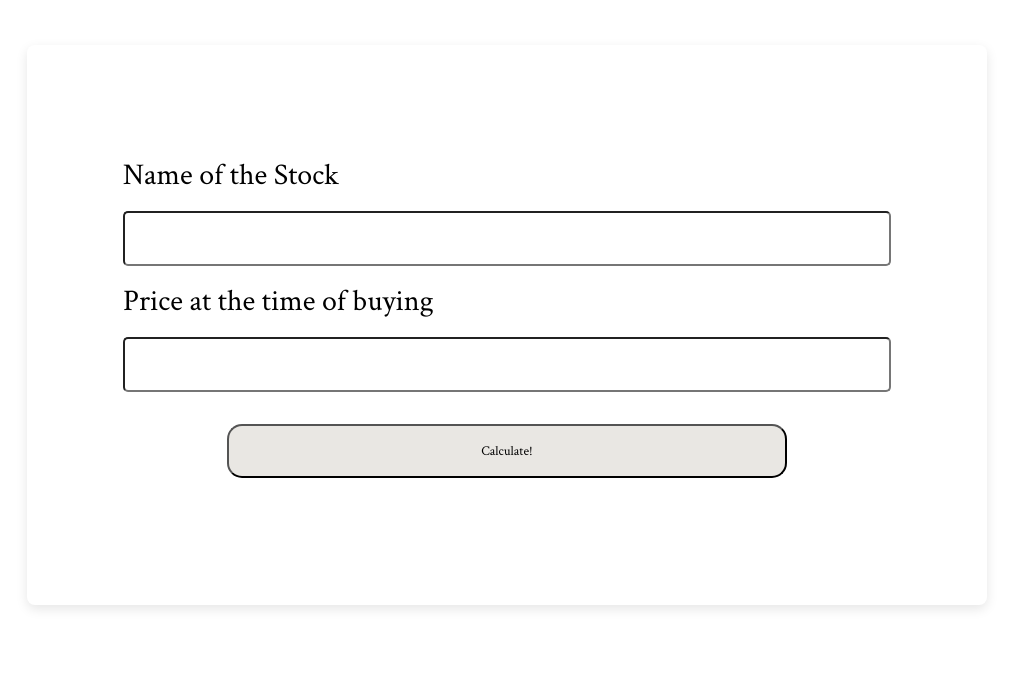
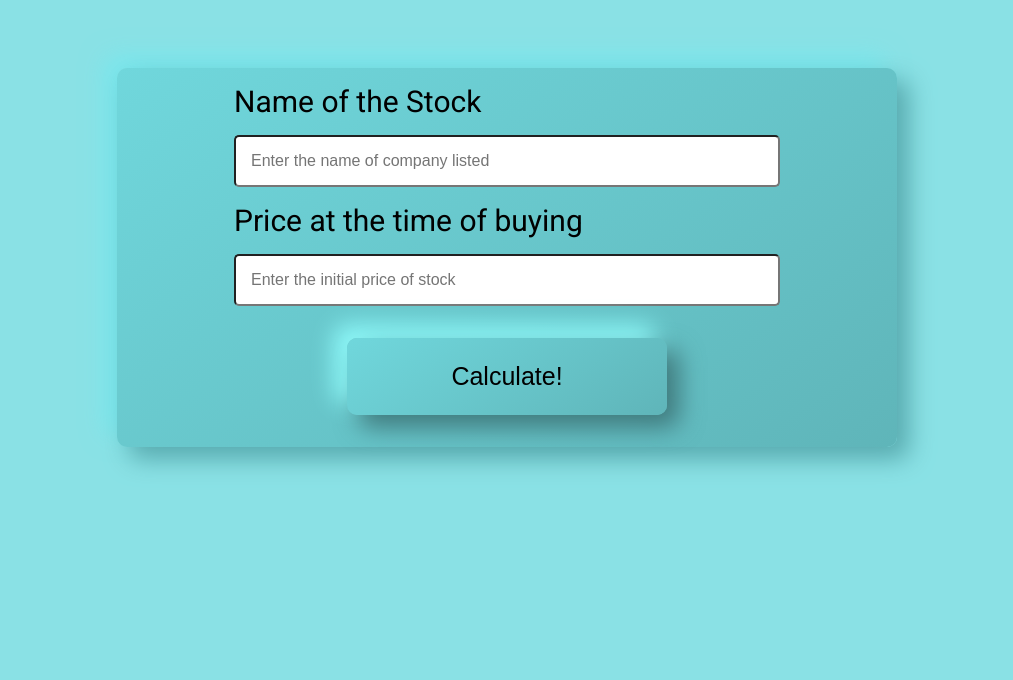
Before and after one commit to raghav0477/stock, a plain HTML site: page index.html in a window 1280 px wide. Shown: the part 120-800 px from the top of the page, without its empty margins (133-1146 px from the left). Drawn offline with Linux system fonts and the light colour scheme; no server answers.

Commit message:
made changes to ui

```diff
--- a/index.html
+++ b/index.html
@@ -4,35 +4,31 @@
     <meta charset="UTF-8" />
     <meta http-equiv="X-UA-Compatible" content="IE=edge" />
     <meta name="viewport" content="width=device-width, initial-scale=1.0" />
-    <link rel="preconnect" href="https://fonts.googleapis.com" />
-    <link rel="preconnect" href="https://fonts.gstatic.com" crossorigin />
-    <link
-      href="https://fonts.googleapis.com/css2?family=Crimson+Text:wght@400;600;700&display=swap"
-      rel="stylesheet"
-    />
+    <link rel="preconnect" href="https://fonts.googleapis.com">
+<link rel="preconnect" href="https://fonts.gstatic.com" crossorigin>
+<link href="https://fonts.googleapis.com/css2?family=Roboto:wght@300;400;700&display=swap" rel="stylesheet">
     <link rel="stylesheet" href="./style.css" />
     <title>Stock</title>
   </head>
   <body>
     <div class="hero container">
-      <div class="hero-title">Stock Calculation</div>
+      <div class="hero-title">Stock Profit or Loss</div>
      <main>
       <div class="list">
         <div class="list-title">
           List of Companies
         </div>
-        <!-- <button name="answer" value="Show Div" onclick="showDiv()">Show Companies</button> -->
         <ul id="nono">
           <!-- <button id="generate">Generate</button> -->
         </ul>
       </div>
       <form action="">
         <label for="">Name of the Stock</label>
-        <input type="text" name="name" id="stock_name" />
+        <input type="text" name="name" id="stock_name" placeholder="Enter the name of company listed"/>
 
         <label for="">Price at the time of buying</label>
-        <input type="number" name="price" id="price" />
-        <button type="submit" class="newUrl-btn" id="btn" id="myButton">
+        <input type="number" name="price" id="price" placeholder="Enter the initial price of stock" />
+        <button type="submit" class="btn" id="myButton">
           Calculate!
         </button>
       </form>
--- a/index.js
+++ b/index.js
@@ -51,12 +51,15 @@ const sam = async function() {
       console.log(pro_percent);
       console.log("this is sub",profit)
       const html = `
+      <p>Company Name <span>${stock}</span></p>
       <p>Today's Stock price is <span>${response2[i].lastPrice}</span></p>
       <p>Difference in the prices <span>${(profit).toFixed(2)}</span></p>
       <p>The profit percentage is <span>${pro_percent.toFixed(2)}%</span></p>`;
 
       hero_section.insertAdjacentHTML('beforeend', html);
       console.log(inputPrice.value);
+      inputName.value='';
+      inputPrice.value='';
     }}
   };
   sam();
--- a/style.css
+++ b/style.css
@@ -1,18 +1,13 @@
 * {
   box-sizing: border-box;
-  font-family: "Epilogue", sans-serif;
   padding: 0;
   margin: 0;
-  font-family: "Crimson Text", serif;
+}
+body {
+  background-color: #8ae1e5;
+  font-family: 'Roboto', sans-serif;
 }
 
-button {
-  background-color: rgb(233, 231, 227);
-  border-radius: 15px;
-  width: 35rem;
-  margin: 2rem auto;
-  padding: 1rem;
-}
 .container {
   width: 1440px;
   margin: 0 auto;
@@ -38,23 +33,39 @@ main {
 form {
   display: flex;
   flex-direction: column;
-  justify-content: center;
-  width: 50%;
-  height: 35rem;
+  width: 45%;
   margin: 0 auto;
   padding: 2rem;
-  /* border: 1px solid rgb(24, 23, 23); */
-  border-radius: 8px;
-  box-shadow: rgba(9, 9, 10, 0.1) 0px 4px 12px;
-  /* filter: drop-shadow(0 0 0.75rem crimson); */
+  border-radius: 10px;
+  background: linear-gradient(145deg, #70d7dc, #5fb5b9);
+  box-shadow: 12px 12px 24px #59abaf, -12px -12px 24px #79e7ed;
+}
+button {
+  width: 20rem;
+  margin: 3rem auto;
+  padding: 1.5rem;
+  font-size: 18px;
+  border: none;
+  border-radius: 10px;
+  cursor: pointer;
+  background: linear-gradient(145deg, #70d7dc, #5fb5b9);
+  box-shadow: 12px 12px 24px #3f797c, -12px -12px 24px #93ffff;
+  transition: transform 0.4s ease;
+}
+button:hover{
+  transform: translateY(-0.33rem);
 }
 input {
   padding: 15px;
   margin-right: 1rem;
   border-radius: 5px;
-  width: 100%;
+  width: 85%;
   font-size: 1rem;
   font-weight: 500;
+  text-transform: uppercase;
+}
+::placeholder {
+  text-transform: none;
 }
 label {
   font-size: 30px;
@@ -64,7 +75,6 @@ label {
 #zero {
   display: flex;
   flex-direction: column;
-  align-items: center;
   font-size: 20px;
   gap: 5px;
 }
@@ -86,12 +96,12 @@ ul {
   .container {
     width: 500px;
   }
-  main{
+  main {
     display: flex;
     flex-direction: column;
     margin: 0 auto;
   }
-  .list{
+  .list {
     display: flex;
     flex-direction: column;
     align-items: center;
@@ -100,20 +110,23 @@ ul {
   form {
     padding: 0;
     display: flex;
-    align-items: center;
+    flex-wrap: wrap;
+    align-content: center;
     width: 80%;
+    margin-top: 1rem;
   }
   input {
     width: 80%;
   }
-  ul{
+  ul {
     columns: 3;
+    font-size: 18px;
   }
   button {
     width: 140px;
-
   }
   #zero {
+    align-items: center;
     margin-top: 2rem;
   }
 }
@@ -123,34 +136,36 @@ ul {
   }
   form {
     padding: 0;
-    width: 80%;
+    width: 65%;
     align-content: center;
     flex-wrap: wrap;
+    margin-top: 2rem;
   }
-  main{
+  main {
     display: flex;
     flex-direction: column;
     margin: 0 auto;
   }
-  .list{
+  .list {
     display: flex;
     flex-direction: column;
     align-items: center;
   }
-  ul{
+  ul {
     gap: 3rem;
-    font-size: 30px;
+    font-size: 25px;
   }
   input {
-    width: 80%;
+    width: 70%;
     margin: 0 auto;
   }
   button {
-    width: 35rem;
+    width: 20rem;
+    font-size: 25px;
     margin: 2rem auto;
-    padding: 1rem;
   }
   #zero {
     margin-top: 2rem;
+    font-size: 25px;
   }
 }
```
